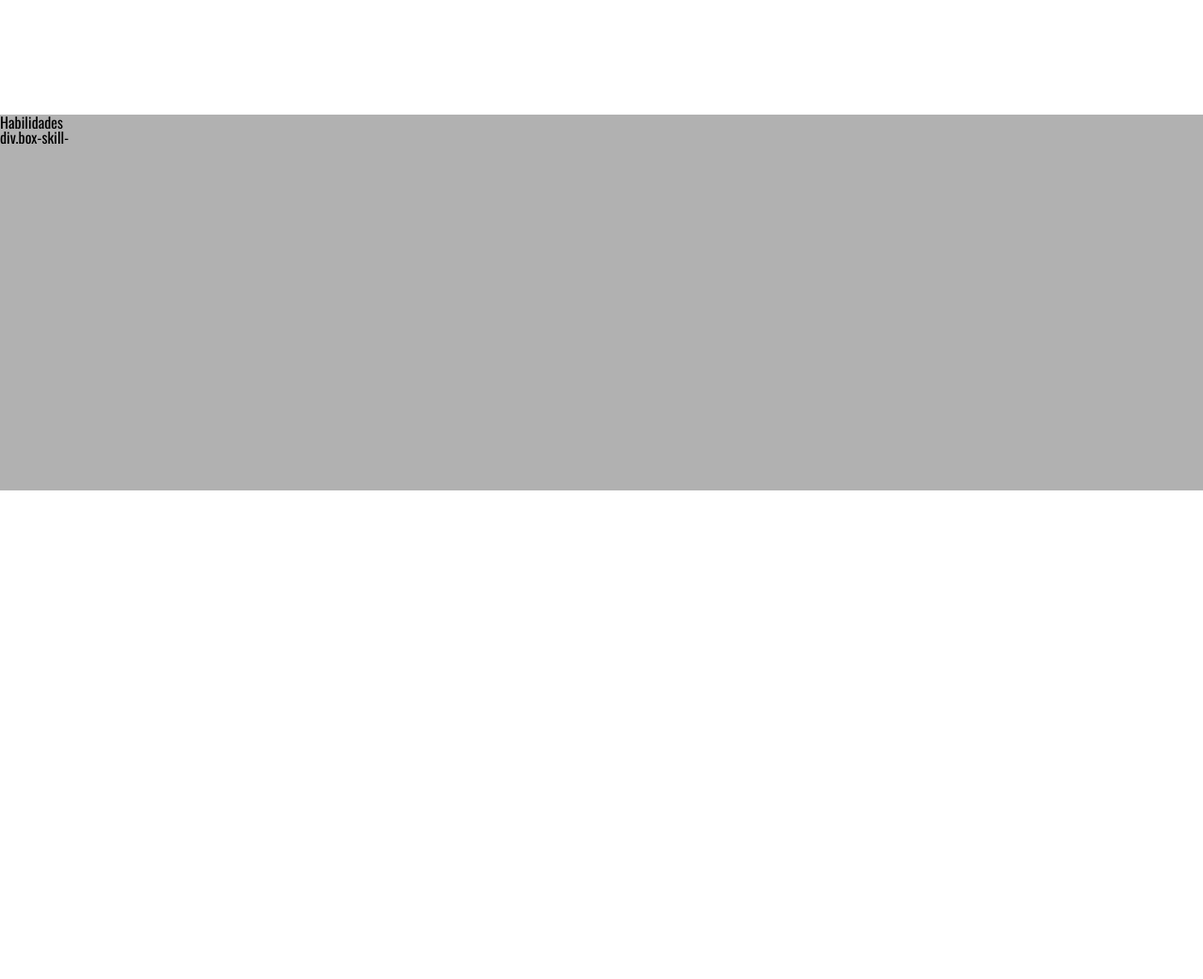
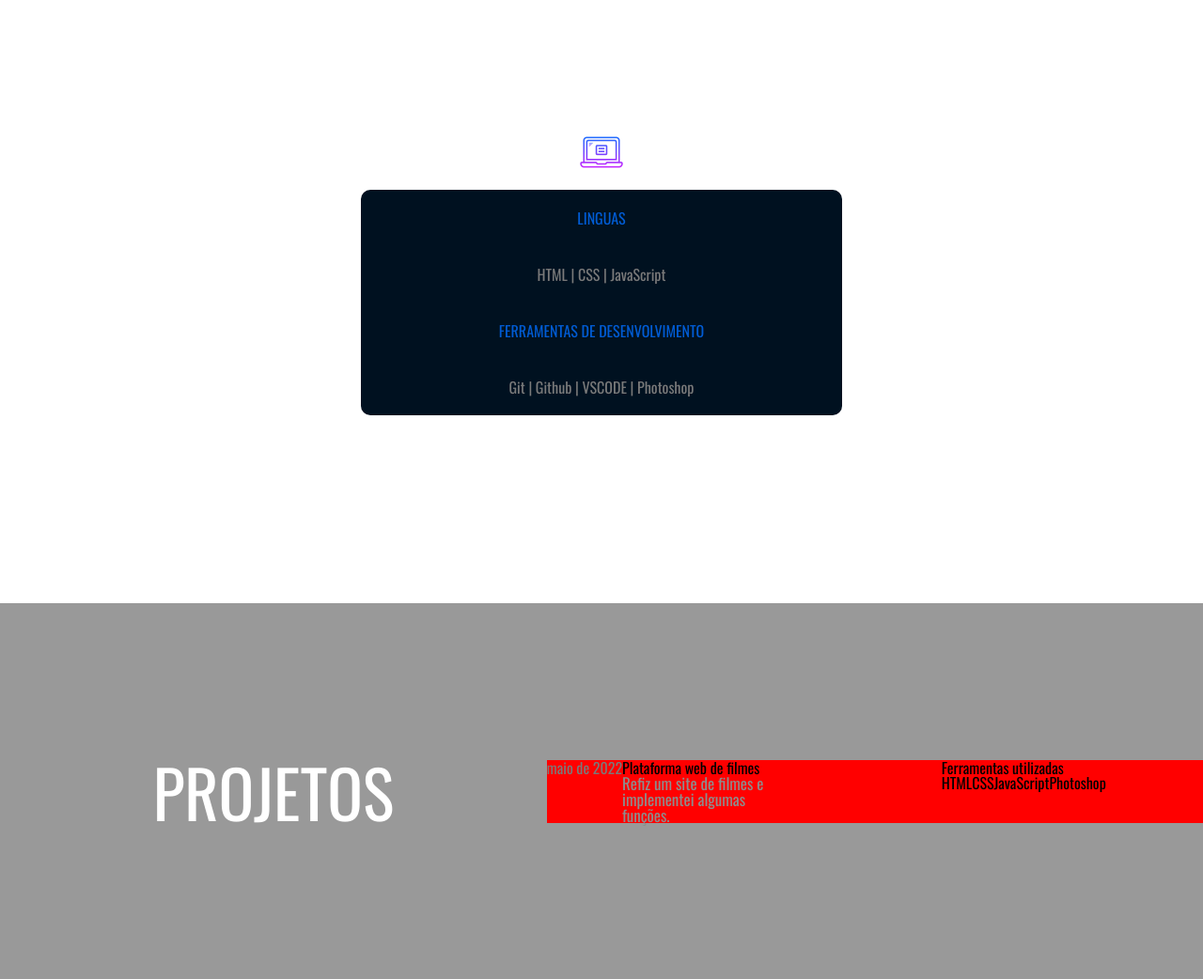
Before and after one commit to vitor-cf/Portfolio-atualizado-2022, a plain HTML site: page index.html in a window 1280 px wide. Shown: the part 720-1762 px from the top of the page at 94% size. Before the commit the page ends 1242 px from the top, so only its background shows below. Drawn offline with nearby package versions, Linux system fonts and the light colour scheme.

Commit message:
atualizando portfolio 15/06

```diff
--- a/index.html
+++ b/index.html
@@ -49,14 +49,49 @@
                 <br>
                 <p>Sou criativo, gosto de desafios, autodidata e sempre busco melhorar e adquirir mais conhecimento!</p>
             </div>
+
         </div>
     </section>
 
     <!-- Sobre -->
         <section class="container-skill">
-            <div class="box-skill">
-                <h1>Habilidades</h1>
-                div.box-skill-
+            <div class="box">
+                <div class="box-skill">
+                    <img class="noteicon" src="image/icons8-notebook-50.png" alt="">
+                    <h1 class="nome-habilidade"></h1>
+                </div>
+                <div class="box1">
+                    <h1 class="language">LINGUAS</h1>
+                    <span>HTML | CSS | JavaScript</span>
+                    <h1 class="language">FERRAMENTAS DE DESENVOLVIMENTO</h1>
+                    <span>Git | Github | VSCODE | Photoshop</span>
+                </div>
+            </div>
+        </section>
+
+        <!-- Projetos -->
+        <section class="container-projetos">
+            <div class="box-projeto">
+                <h1 class="nome-projeto">PROJETOS</h1>
+                <div class="projetos">
+                    <div class="division">
+                        <span class="data-projeto">maio de 2022</span>
+                    </div>
+                    <div class="division1">
+                        <h1 class="nome-do-projeto">Plataforma web de filmes</h1>
+                        <p class="texto-projeto">Refiz um site de filmes e implementei algumas funções.</p>
+                    </div>
+                    <div class="division2">
+                        <h1 class="ferramentas">Ferramentas utilizadas</h1>
+                        <ul class="linguas">
+                            <li class="nome-linguas">HTML</li>
+                            <li class="nome-linguas">CSS</li>
+                            <li class="nome-linguas">JavaScript</li>
+                            <li class="nome-linguas">Photoshop</li>
+                        </ul>
+                    </div>
+
+                </div>
             </div>
         </section>
 
--- a/style.css
+++ b/style.css
@@ -74,7 +74,9 @@ ul {
     font-size: 50px;
     color: rgb(0, 0, 0);
 }
-
+.profile-pic {
+  width: 20%;
+}
 h2 {
     color: white;
 }
@@ -97,10 +99,65 @@ strong{
   width: 47%;
   border-bottom: 2px solid rgb(0, 119, 255);
 }
-.container-skill {
-  height: 50vh;
-  background-color: rgb(177, 177, 177);
+.box {
+  display: flex;
+  flex-direction: column;
+  align-items: center;
 }
 .box-skill {
+  background-color: rgb(255, 255, 255);
+  width: 100%;
+  height: 10vh;
+  display: flex;
+  flex-direction: column;
+  justify-content: center;
+  align-items: center;
+}
+/*  .nome-habilidade {
+  margin-top: 20px;
+  font-size: 30px;
+}  */
+.box1 {
+  display: flex;
+  flex-direction: column;
+  align-items: center;
+  justify-content: space-around;
+  background-color: rgb(0, 17, 32);
+  border-radius: 10px;
+  width: 40%;
+  height: 30vh;
 
 }
+.language {
+  color: rgb(0, 92, 212);
+}
+span {
+  color: rgb(122, 122, 122);
+}
+.box-projeto {
+  background-color: rgb(153, 153, 153);
+  margin-top: 25vh;
+  height: 50vh;
+  display: flex;
+  justify-content: space-evenly;
+  align-items: center;
+}
+.nome-projeto {
+  text-align: center;
+  width: 50%;
+  font-size: 70px;
+  color: white;
+}
+.projetos {
+  width: 60%;
+  background-color: red;
+  display: flex;
+
+}
+/*  .nome-do-projeto {
+  margin-left: ;
+}
+.texto-projeto {
+  margin-top: 5px;
+  margin-left: ;
+}*/
```
Also changed, not shown: image/icons8-notebook-50.png (added), image/profile-pic.png (added).
